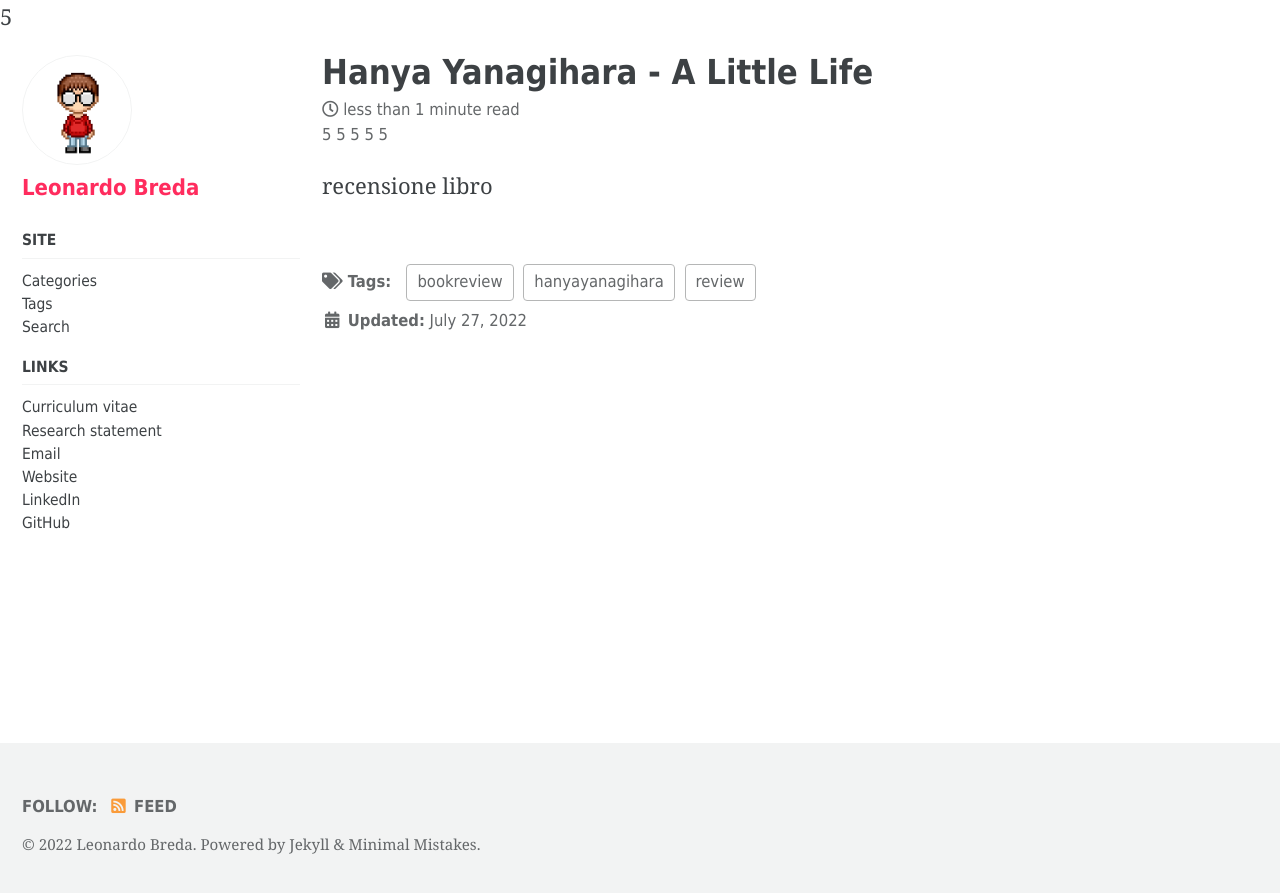
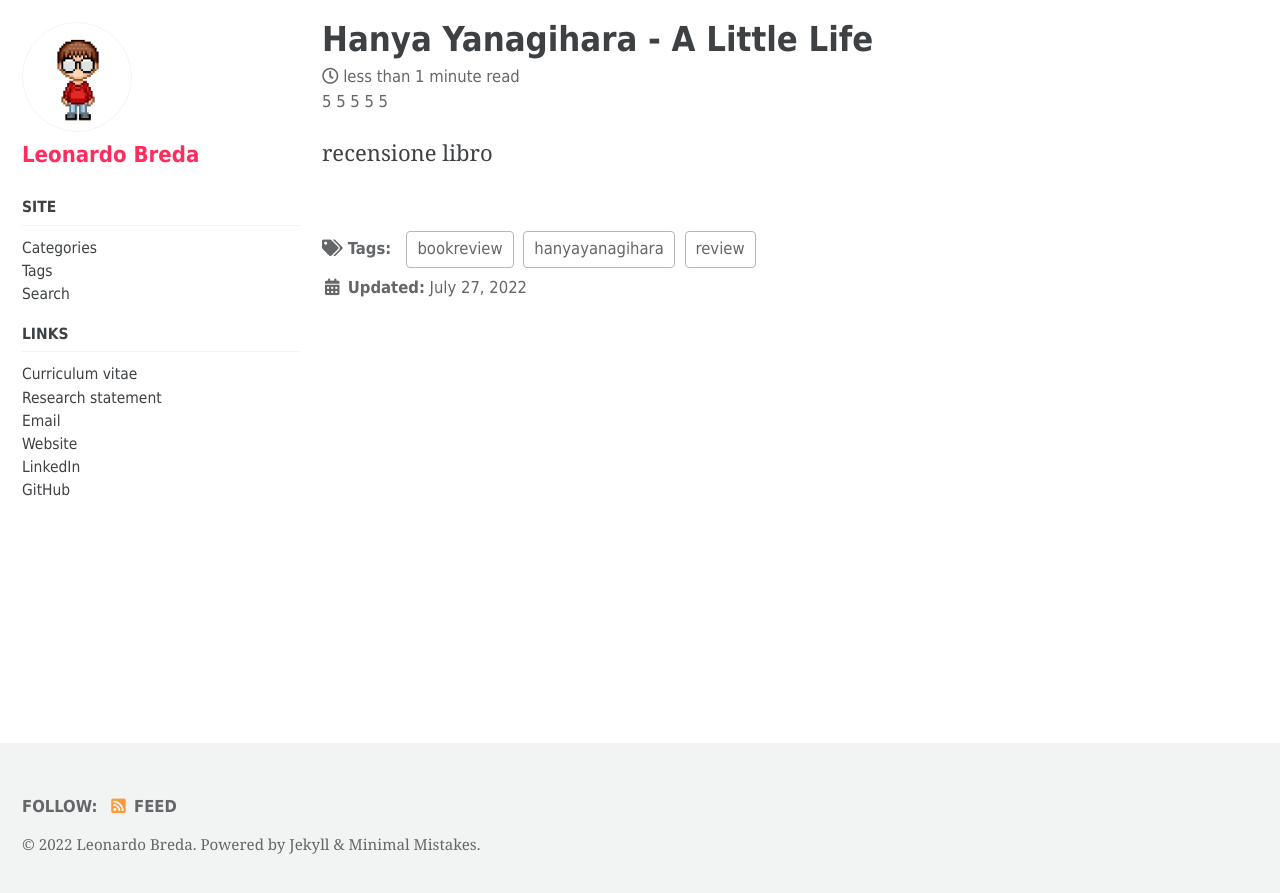
Before and after one commit to leo-breda/leo-breda.github.io, a Jekyll site: the page built from bookrev/_posts/2022-07-27-ALittleLife.md, in a window 1280 px wide. Shown: the top 893 px of the page. Built offline with Jekyll 4.4.1, drawn with Linux system fonts in a browser that asks for light colours; cached includes are drawn as plain includes.

Commit message:
Update default.html

```diff
--- a/_layouts/default.html
+++ b/_layouts/default.html
@@ -21,7 +21,6 @@
     <div class="initial-content">
       <!--{% for star in page.star %}
       {% endfor %}-->
-      {{page.stars}}
       {{ content }}
     </div>
 
```
